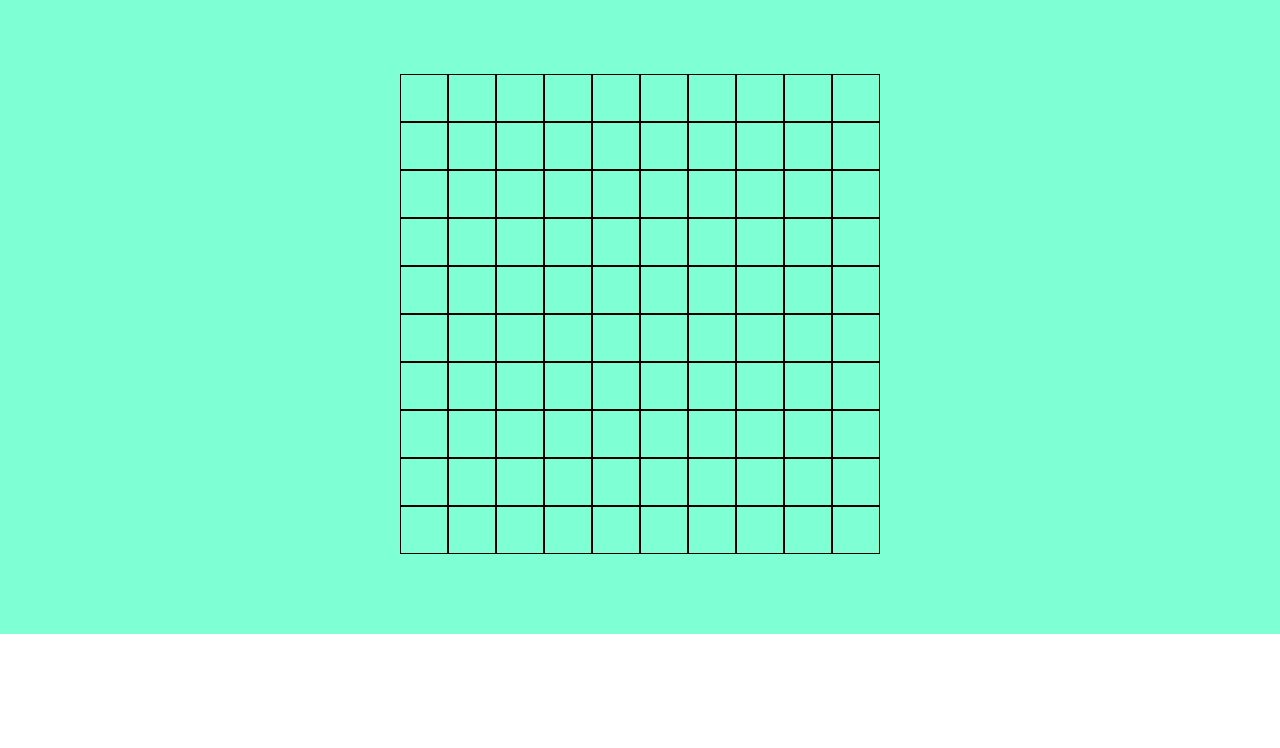
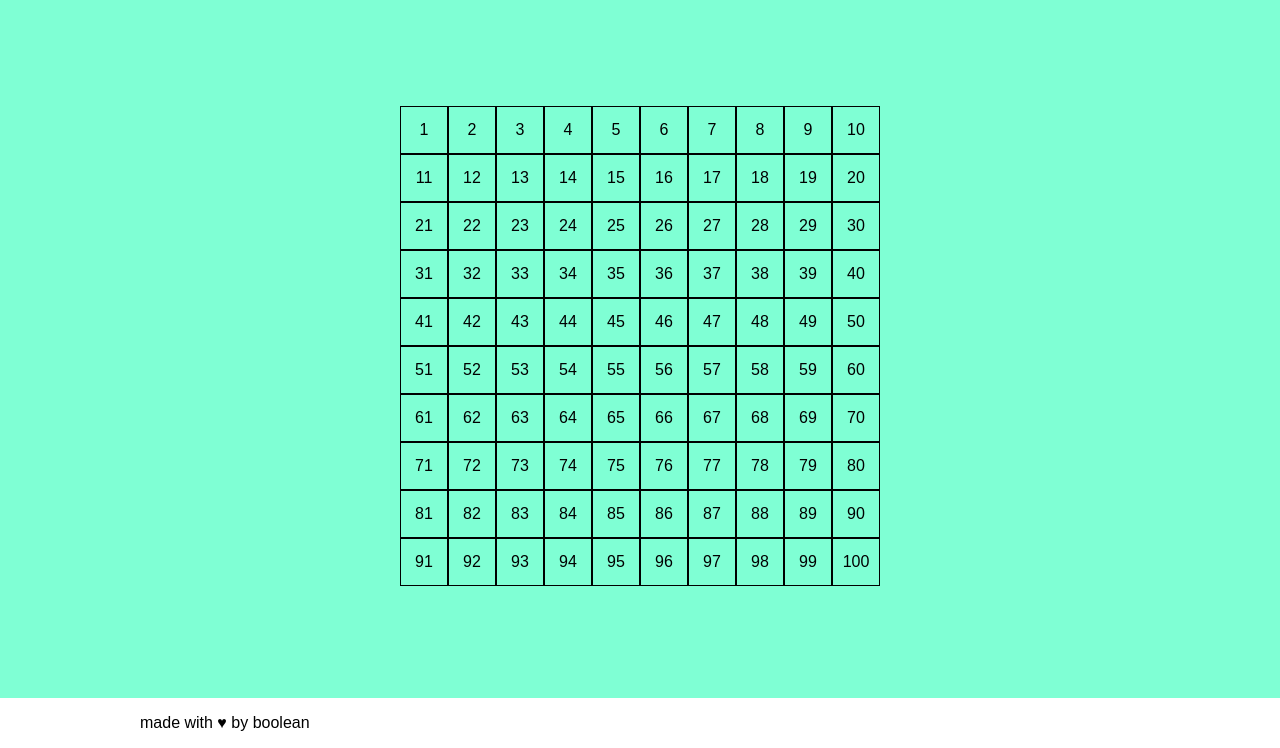
Before and after one commit to mikicola/js-campominato-grid, a plain HTML site: page index.html in a window 1280 px wide. Shown: the part 96-844 px from the top of the page. Before the commit the page ends 800 px from the top, so only its background shows below. Drawn offline with Linux system fonts and the light colour scheme.

Commit message:
aggiungo footer

```diff
--- a/css/style.css
+++ b/css/style.css
@@ -49,10 +49,11 @@ body{
 }
 
 .game-area{
+    margin: 0 auto;
     display: flex;
     flex-wrap: wrap;
     justify-content: center;
-    padding: 5rem 0;
+    padding: 7rem 0;
     width: 500px;
 }
 
@@ -65,3 +66,12 @@ body{
     justify-content: center;
     align-items: center;
 }
+
+footer{
+    height: 50px;
+}
+
+.container p{
+    line-height: 50px;
+    align-self: center;
+}
--- a/index.html
+++ b/index.html
@@ -13,8 +13,11 @@
     <header class="header">
         <div class="container">
             <h1>
-                <img class="logo" src="https://yt3.ggpht.com/ytc/AKedOLTO2XVhtyMr24Dnz6QJ-Lsj_05XHim-qMoF6PRc=s900-c-k-c0x00ffffff-no-rj" alt="">
-                Campo Minato</h1>
+                <img class="logo"
+                    src="https://yt3.ggpht.com/ytc/AKedOLTO2XVhtyMr24Dnz6QJ-Lsj_05XHim-qMoF6PRc=s900-c-k-c0x00ffffff-no-rj"
+                    alt="">
+                Campo Minato
+            </h1>
 
             <div class="list-difficulty">
                 Difficoltà:
@@ -29,10 +32,16 @@
     </header>
 
     <main class="main">
-        <div class="container game-area">
+        <div class="game-area">
 
         </div>
     </main>
+
+    <footer>
+        <div class="container">
+           <p>made with &hearts; by boolean</p>
+        </div>
+    </footer>
 
     <script src="js/script.js"></script>
 </body>
--- a/js/script.js
+++ b/js/script.js
@@ -4,4 +4,5 @@ for(let i = 1; i <= 100; i++){
     square = document.createElement("div");
     square.classList.add("square");
     gameArea.append(square);
+    square.innerHTML = i;
 }
```
